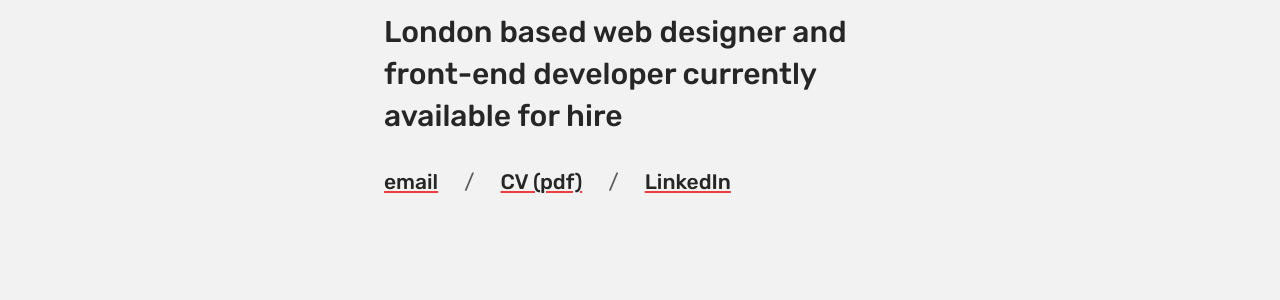
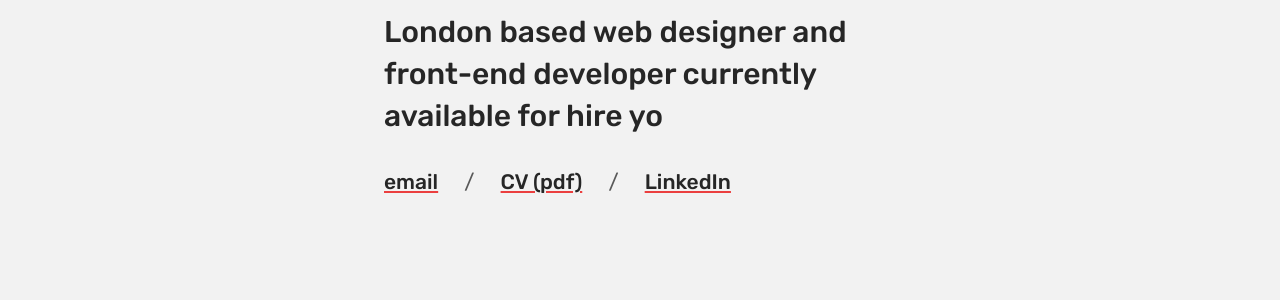
Before and after one commit to bazzle/portfolio, a Jekyll site: the page built from index.md, in a window 1280 px wide and 900 px high. Shown: the part 156-456 px from the top of the window. Built offline with Jekyll 4.4.1, drawn with Linux system fonts in a browser that asks for light colours.

Commit message:
intro change

```diff
--- a/_includes/home_intro.html
+++ b/_includes/home_intro.html
@@ -3,7 +3,7 @@
 		<div class="cp intro">
 			<div class="intro__inner">
 				<div class="intro__statement">
-					London based web designer and <span class="nobreak">front-end</span> developer currently available for hire
+					London based web designer and <span class="nobreak">front-end</span> developer currently available for hire yo
 				</div>
 				<div class="intro__links">
 					<a href="mailto:barry@br-web.io">email</a>
```
